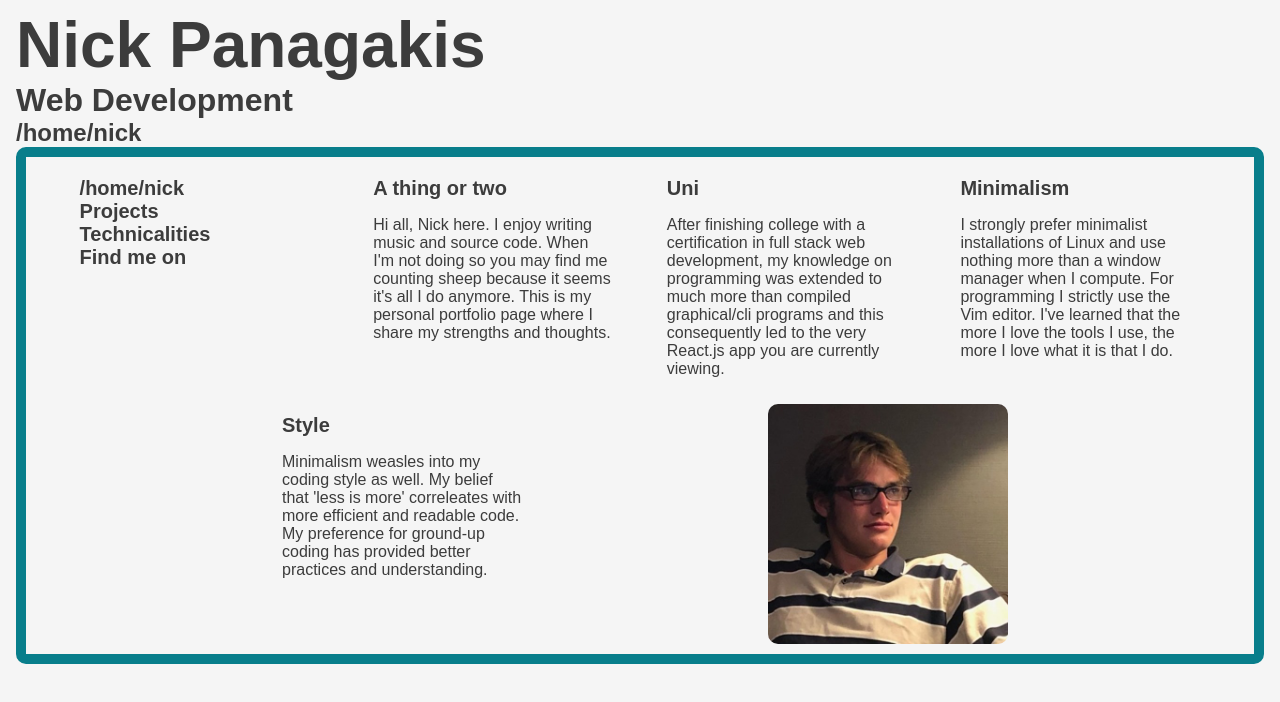
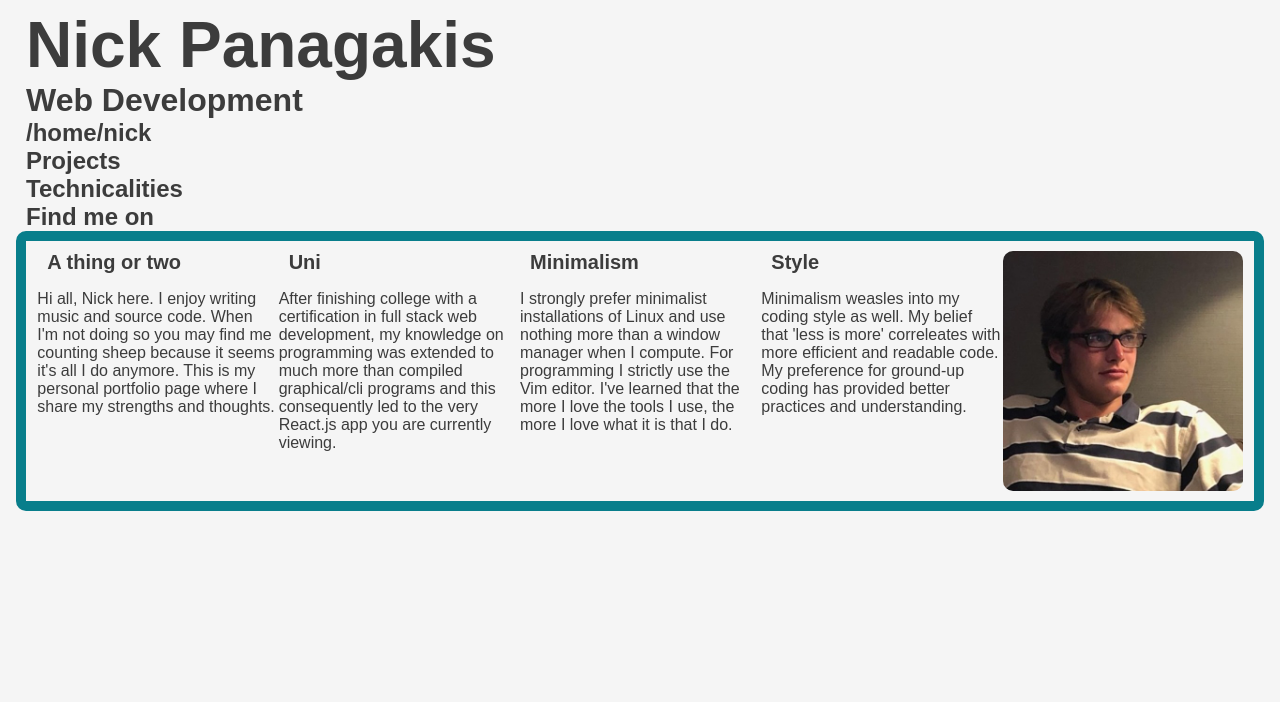
Before and after one commit to borix134/Portfolio, a React (Create React App) app: page / in a window 1280 px wide. Shown: the top 702 px of the page. Built offline with nearby package versions, Linux system fonts and the light colour scheme; a web font is replaced by a local one.

Commit message:
changed nav

```diff
--- a/src/App.css
+++ b/src/App.css
@@ -32,6 +32,7 @@ hr {
 h2, h3, h4, h5, ul {
   margin: 0;
   padding: 0;
+  padding-left: 10px;
 }
 
 #me {
@@ -56,7 +57,6 @@ h2, h3, h4, h5, ul {
 .SubPanel {
   background-color: #f5f5f5;
   border-color: #000000;
-  margin: 10px;
   min-width: 240px;
   max-width: 240px;
   max-height: 240px;
--- a/src/components/Panel.js
+++ b/src/components/Panel.js
@@ -63,20 +63,19 @@ function Panel() {
 
   return (
       <>
-        <h4>{title}</h4>
-        <div className="Panel">
         <div className="SubPanel">
           {
             titles.map( (title,index) => (
-                <h5 onClick={()=>{
+              <h4 onClick={()=>{
                 setIndex(index);
                 setTitle(title)
               }}>
                 {title}
-                </h5>
+              </h4>
             ))
           }
         </div>
+        <div className="Panel">
           {panels[index]}
         </div>
       </>
```
Also changed, not shown: 1 other file (tests, documents, lock files or other folders). Lines whose indentation alone changed are shown as unchanged.
